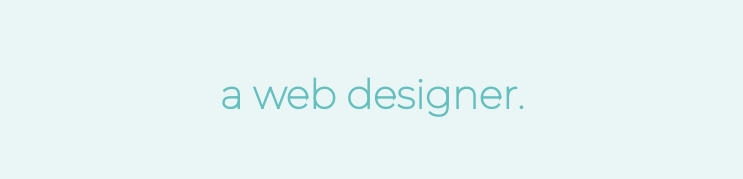
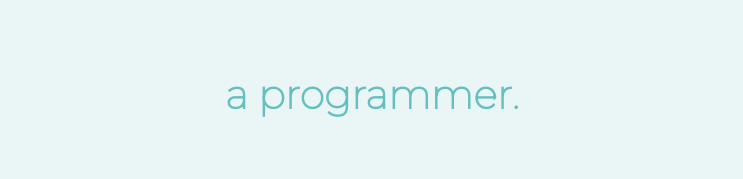
Before and after one commit to pratyuspatro/CV, a plain HTML site: page index.html in a window 1280 px wide. Shown: the part 331-510 px from the top of the page, without its empty margins (268-1011 px from the left). Drawn offline with Linux system fonts and the light colour scheme.

Commit message:
Update index.html

```diff
--- a/index.html
+++ b/index.html
@@ -16,7 +16,7 @@
   <div class="top-container">
     <img class="top-cloud" src="cloud.png" alt="cloud-img">
     <h1>I'm Pratyus.</h1>
-    <h2>a web designer.</h2>
+    <h2>a programmer.</h2>
     <img class="bottom-cloud" src="cloud.png" alt="cloud-img">
     <img src="mountain.png" alt="mountain-img">
   </div>
```
